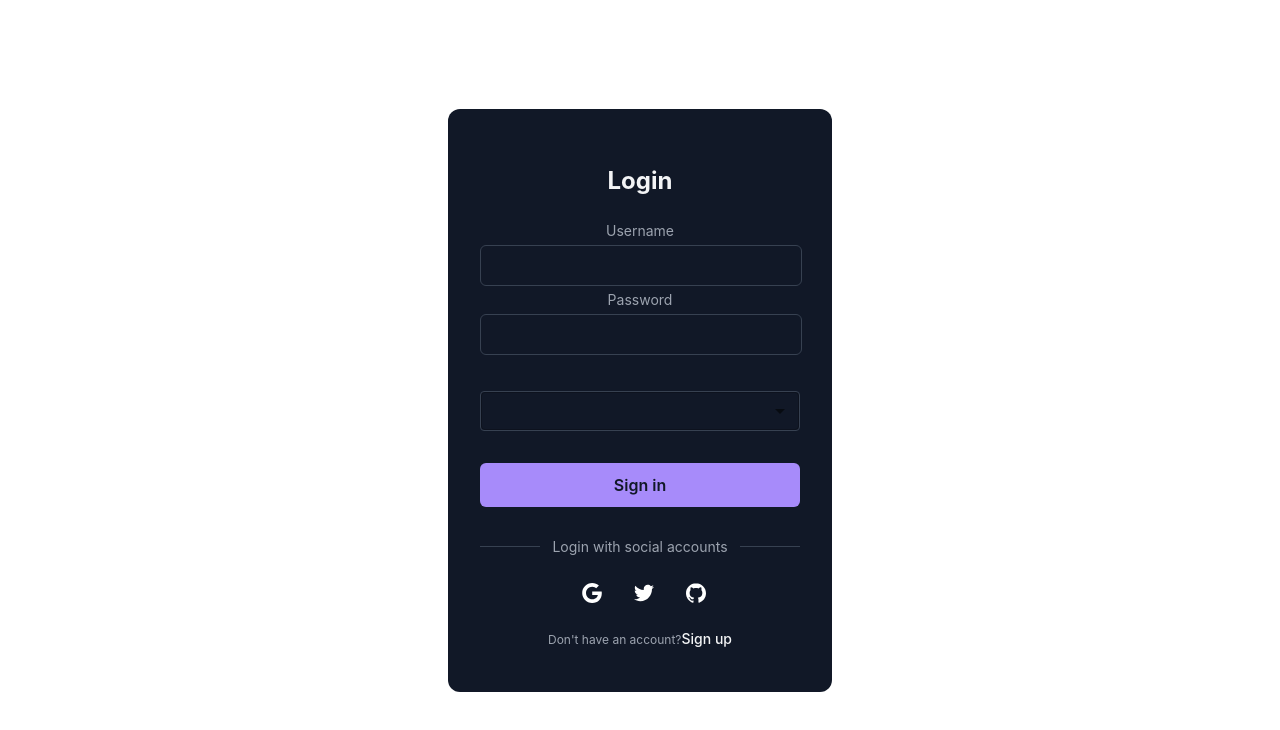
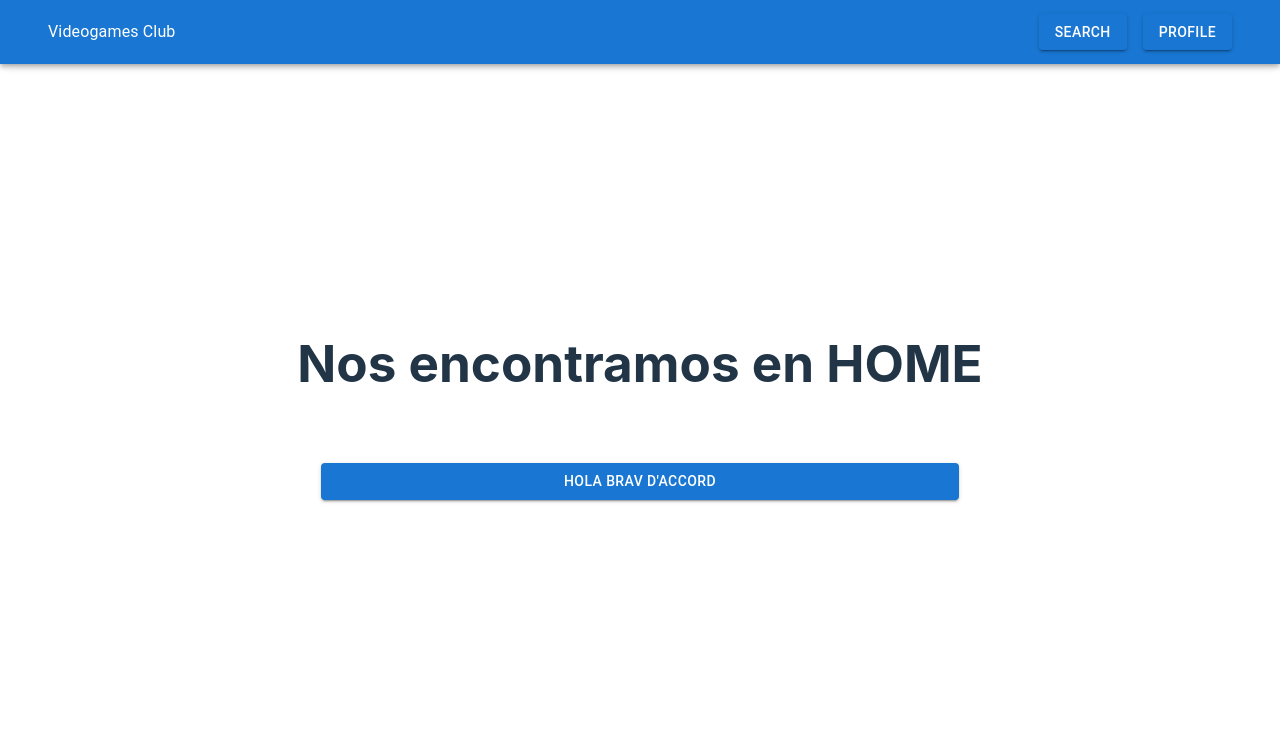
Before and after one commit to aemr-LL7/Microproyecto-SI-2, a React (Vite) app: page / in a window 1280 px wide. Shown: the top 730 px of the page. Built offline with nearby package versions, Linux system fonts and the light colour scheme.

Commit message:
[/] Changes on Routes

```diff
--- a/src/App.tsx
+++ b/src/App.tsx
@@ -1,12 +1,18 @@
 //import { useState } from 'react'
+import { Route, Routes } from 'react-router-dom'
 import './App.css'
-import { SignUp} from './Pages/SignUp/SignUp'
+import { Home } from './Pages/Home/Home'
+import { SignUp } from './Pages/SignUp/SignUp'
+
 function App() {
   //const [count, setCount] = useState(0)
 
   return (
-
-  <SignUp/>
+    <Routes>
+      <Route path='/signin' element={<SignUp />} />
+      {/* <Route path='*' element={<NotFound/>} /> */}
+      <Route path='/' element={<Home/>} />
+    </Routes>
 
   )
 }
--- a/src/Pages/Home/Home.tsx
+++ b/src/Pages/Home/Home.tsx
@@ -1,9 +1,11 @@
 import React from 'react'
 import { Button, Container } from '@mui/material';
-
+import {NavBar} from '../NavBar/navBar';
 export const Home: React.FC<object> = () => {
     return (
-        <div>Nos encontramos en HOME
+        <div>
+            <NavBar/>
+            <h1>Nos encontramos en HOME</h1>
             <Container sx={{ mt: 9 }} maxWidth="xl">
                 <Button fullWidth variant='contained'>
                     Hola brav d'accord
--- a/src/common/GeneralNavBar.tsx
+++ b/src/Pages/NavBar/navBar.tsx
@@ -1,7 +1,7 @@
 import { AppBar, Box, Toolbar, Container, Grid, Button, Typography, Stack } from '@mui/material';
 import React from 'react';
 
-export const GeneralNavBar: React.FC<object> = () => {
+export const NavBar: React.FC<object> = () => {
     return (
         <Box sx={{ flexGrow: 1 }}>
             <AppBar className='appBarr'>
--- a/src/main.tsx
+++ b/src/main.tsx
@@ -2,9 +2,12 @@ import React from 'react'
 import ReactDOM from 'react-dom/client'
 import App from './App.tsx'
 import './index.css'
+import { BrowserRouter } from 'react-router-dom'
 
 ReactDOM.createRoot(document.getElementById('root')!).render(
   <React.StrictMode>
-    <App />
+    <BrowserRouter>
+      <App />
+    </BrowserRouter>
   </React.StrictMode>,
 )
```
Also changed, not shown: src/common/RouterLayout.tsx (deleted, +0 -12 lines), src/LoginNavBar.tsx (renamed from src/pages/LoginNavBar.tsx), src/Pages/NavBar/navBar.css (renamed from src/common/navBar.css), src/Register.tsx (renamed from src/pages/Register.tsx), 2 other files (tests, documents, lock files or other folders).
